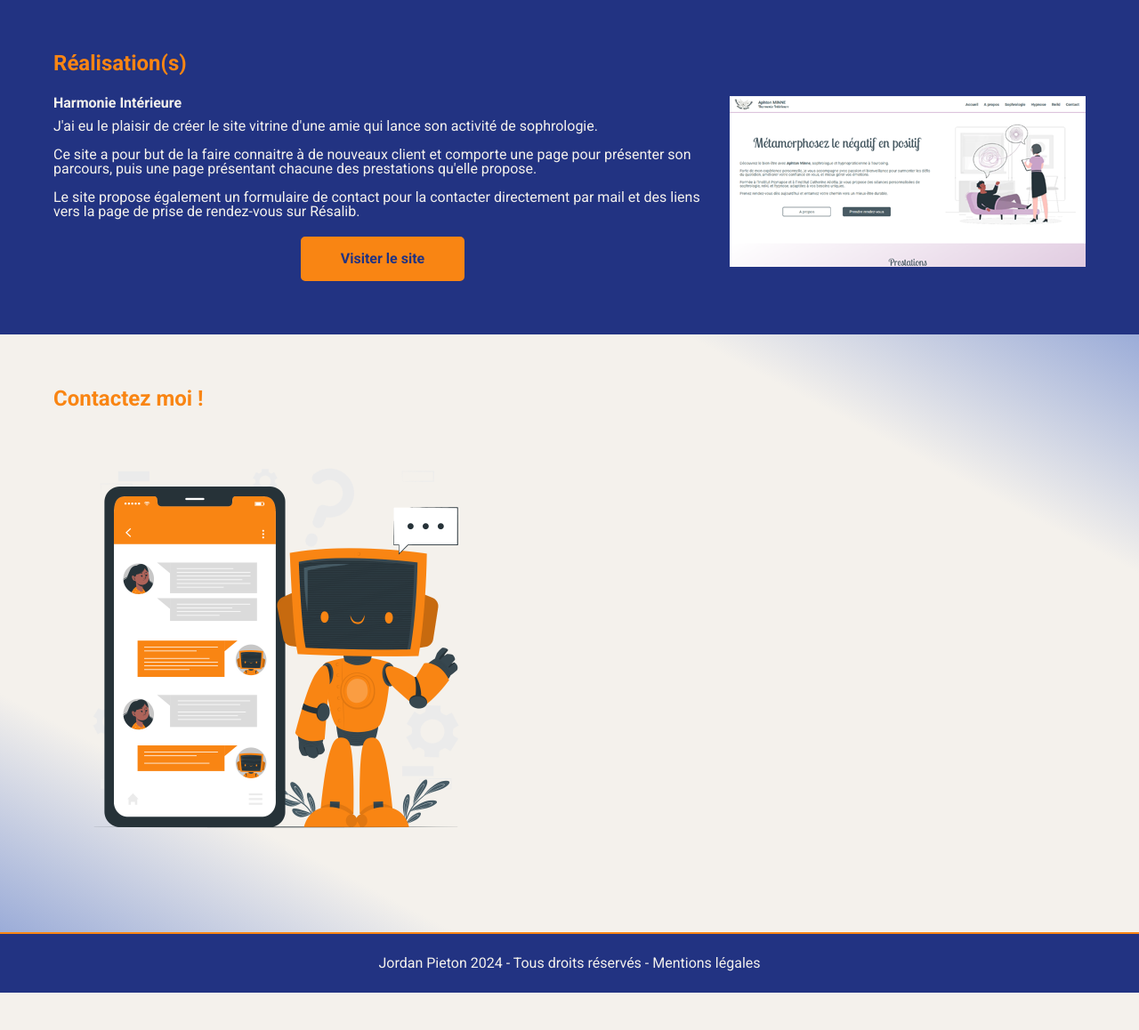
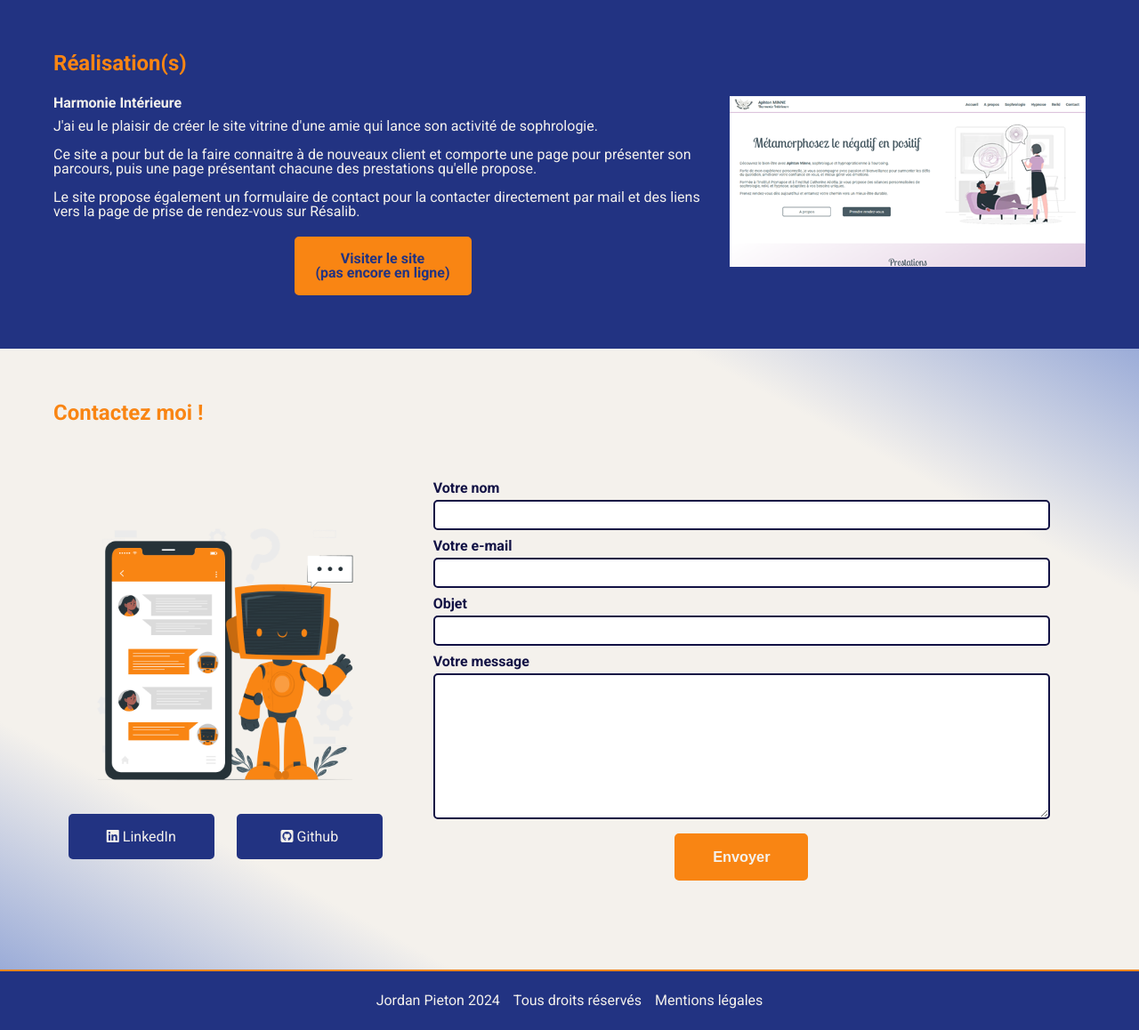
Before and after one commit to Jordan-182/Portfolio-V2, a PHP site: page / in a window 1280 px wide. Shown: the part 2453-3611 px from the top of the page at 89% size. Before the commit the page ends 3569 px from the top, so only its background shows below. Run offline with PHP 8.4, Linux system fonts and the light colour scheme; some libraries are stand-ins or nearby versions.

Commit message:
contact form

```diff
--- a/index.html
+++ b/index.html
@@ -119,7 +119,7 @@
             <div class="realisations--text">
               <h3 class="realisations--name">Harmonie Intérieure</h3>
               <p class="realisations--description">J'ai eu le plaisir de créer le site vitrine d'une amie qui lance son activité de sophrologie. <br><br> Ce site a pour but de la faire connaitre à de nouveaux client et comporte une page pour présenter son parcours, puis une page présentant chacune des prestations qu'elle propose. <br><br>Le site propose également un formulaire de contact pour la contacter directement par mail et des liens vers la page de prise de rendez-vous sur Résalib.</p>
-              <a href="#" class="realisations--btn">Visiter le site</a>
+              <a href="#" class="realisations--btn">Visiter le site <br> (pas encore en ligne)</a>
             </div>
             <div class="realisations--illustrations">
               <img src="img/aphton.png" alt="illustration aphton" width="400" height="auto">
@@ -130,14 +130,33 @@
           <h2 class="contact--title">Contactez moi !</h2>
           <div class="contact--container">
             <div class="contact--illustration">
-              <img src="img/contact.png" alt="illustration" width="500" height="auto">
+              <img src="img/contact.png" alt="illustration" width="350" height="350">
+              <div class="contact--links">
+                <a href="https://www.linkedin.com/in/jordan-pieton-005946121/" target="_blank" class="contact--link--btn"><i class="fa-brands fa-linkedin"></i> LinkedIn</a>
+                <a href="#" target="_blank" class="contact--link--btn"><i class="fa-brands fa-square-github"></i> Github</a>
+              </div>
             </div>
-            <div class="contact--form"></div>
+            <div class="contact--form">
+              <form action="contact.php" method="post">
+                <label for="Name">Votre nom</label>
+                <input type="text" name="Name" id="Name" autocomplete="name" required>
+                <label for="Email">Votre e-mail</label>
+                <input type="email" name="Email" id="Email" autocomplete="email" required>
+                <label for="Subject">Objet</label>
+                <input type="text" name="Subject" id="Subject" required>
+                <label for="Message"> Votre message</label>
+                <textarea name="Message" id="Message" required></textarea>
+                <br>
+                <button class="form--btn" type="submit">Envoyer</button>
+              </form>
+            </div>
           </div>
         </section>
       </main>
       <footer class="footer" id="footer">
-        <p>Jordan Pieton 2024 - Tous droits réservés - <a href="#">Mentions légales</a></p>
+        <p>Jordan Pieton 2024</p>
+        <p>Tous droits réservés</p>
+        <a href="#">Mentions légales</a>
       </footer>
 </body>
 </html>
--- a/style.css
+++ b/style.css
@@ -339,7 +339,7 @@ nav{
     background: var(--highlight-color);
     color: var(--third-color);
     font-weight: bold;
-    width: 150px;
+    width: 165px;
     padding: 15px;
     border-radius: 5px;
     text-align: center;
@@ -373,6 +373,96 @@ nav{
     grid-template-columns: 1fr 2fr;
 }
 
+.contact--illustration{
+    display: flex;
+    flex-direction: column;
+    justify-content: center;
+    align-items: center;
+}
+
+.contact--links{
+    display: flex;
+    justify-content: center;
+    gap: 25px;
+}
+
+.contact--link--btn{
+    background: var(--third-color);
+    width: 160px;
+    padding: 15px 0;
+    color: var(--main-color);
+    border-radius: 5px;
+    text-align: center;
+    border: 2px solid var(--third-color);
+    cursor: pointer;
+    transition: 0.3s ease-in-out;
+}
+
+.contact--link--btn:hover{
+    background: transparent;
+    color: var(--third-color);
+}
+
+form{
+    display: flex;
+    flex-direction: column;
+    padding: 40px;
+}
+
+label{
+    color: var(--text-color);
+    font-weight: bold;
+    margin-bottom: 5px;
+}
+
+input{
+    margin-bottom: 10px;
+    padding: 5px 10px;
+    height: 20px;
+    border-radius: 5px;
+    border: 2px solid var(--text-color);
+    outline: none;
+}
+
+input:focus{
+    outline: none;
+    border: 2px solid var(--highlight-color);
+}
+
+textarea{
+    height: 150px;
+    border: 2px solid var(--text-color);
+    border-radius: 5px;
+    outline: none;
+    padding: 5px 10px;
+}
+
+textarea:focus{
+    outline: none;
+    border: 2px solid var(--highlight-color);
+}
+
+.form--btn{
+    width: 150px;
+    padding: 15px;
+    margin: 0 auto;
+    border-radius: 5px;
+    border: 2px solid var(--highlight-color);
+    background: var(--highlight-color);
+    color: var(--main-color);
+    cursor: pointer;
+    font-weight: bold;
+    font-size: 1.02rem;
+    transition: 0.3s ease-in-out;
+}
+
+.form--btn:hover,
+.form--btn:focus{
+    background: transparent;
+    color: var(--highlight-color);
+    outline: none;
+}
+
 /* FOOTER */
 
 .footer{
@@ -382,6 +472,8 @@ nav{
     border-top: 2px solid var(--highlight-color);
     display: flex;
     justify-content: center;
+    gap: 15px;
+    flex-wrap: wrap;
     color: var(--main-color);
 }
 
@@ -435,6 +527,14 @@ nav{
         align-items: center;
         order: -1;
         margin-bottom: 15px;
+    }
+
+    .contact--container{
+        gap: 20px;
+    }
+
+    form{
+        padding: 40px 0;
     }
 }
 
@@ -570,8 +670,12 @@ nav{
         padding: 60px 20px;
     }
 
+    .realisations{
+        padding: 60px 20px;
+    }
+
     .realisations--illustrations img{
-        width: 300px;
+        width: 350px;
     }
 
 }
```
Also changed, not shown: carousel.js (deleted, +0 -37 lines), contact.php (added, +34 -0 lines).
